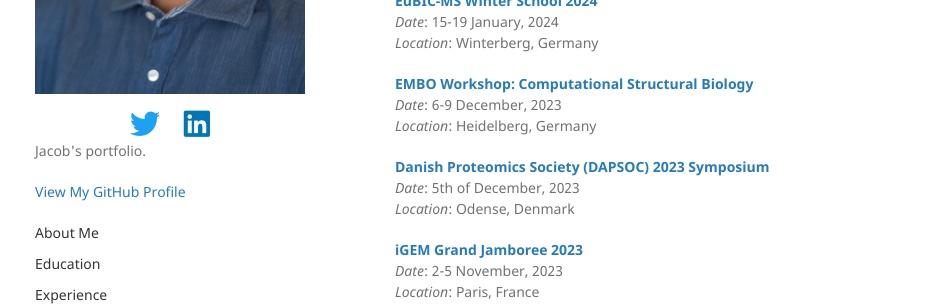
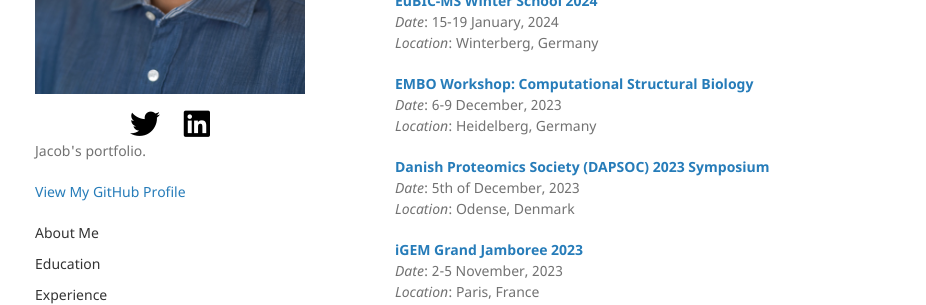
Before and after one commit to jacobfh1/jacobfh1.github.io, a Jekyll site: the page built from index.md, in a window 1280 px wide and 1400 px high, scrolled down 268 px. Shown: the part 418-723 px from the top of the window, without its empty margins (175-1101 px from the left). Built offline with Jekyll 4.4.1, drawn with Linux system fonts in a browser that asks for light colours; nearby versions of some CDN libraries.

Commit message:
Updated website

```diff
--- a/_layouts/default.html
+++ b/_layouts/default.html
@@ -9,7 +9,7 @@
     <link rel="stylesheet" href="{{ "/assets/css/style.css?v=" | append: site.github.build_revision | relative_url }}">
 
     <!-- Font Awesome for social icons -->
-    <link rel="stylesheet" href="https://cdnjs.cloudflare.com/ajax/libs/font-awesome/6.0.0-beta3/css/all.min.css">
+    <link rel="stylesheet" href="https://cdnjs.cloudflare.com/ajax/libs/font-awesome/6.6.0/css/all.min.css" integrity="sha512-Kc323vGBEqzTmouAECnVceyQqyqdsSiqLQISBL29aUW4U/M7pSPA/gEUZQqv1cwx4OnYxTxve5UMg5GT6L4JJg==" crossorigin="anonymous" referrerpolicy="no-referrer" />
 
     <!--[if lt IE 9]>
     <script src="https://cdnjs.cloudflare.com/ajax/libs/html5shiv/3.7.3/html5shiv.min.js"></script>
@@ -28,10 +28,10 @@
         <!-- Social media icons under the logo -->
         <div class="social-icons">
           <a href="https://twitter.com/jacobfh" target="_blank">
-            <i class="fab fa-twitter" style="font-size:30px;color:#1DA1F2;"></i>
+            <i class="fab fa-twitter"></i>
           </a>
           <a href="https://www.linkedin.com/in/jacobfh/" target="_blank">
-            <i class="fab fa-linkedin" style="font-size:30px;color:#0077B5;"></i>
+            <i class="fab fa-linkedin"></i>
           </a>
         </div>
 
--- a/assets/css/style.scss
+++ b/assets/css/style.scss
@@ -24,6 +24,7 @@
   nav a:hover {
     text-decoration: underline; /* Underline on hover */
   }
+
   .social-icons {
     text-align: center;
     margin-top: 10px;
@@ -32,24 +33,24 @@
   .social-icons a {
     margin: 0 10px;
     color: #000; /* Default color for icons */
-    transition: color 0.3s ease; /* Smooth transition for hover effect */
+    transition: color 0.3s ease; /* Smooth transition */
   }
 
-  .social-icons img {
-    width: 30px;
-    height: 30px;
+  .social-icons i {
+    font-size: 30px; /* Size of Font Awesome icons */
   }
 
+  /* Hover effects */
   .social-icons a:hover {
-    color: #0077b5; /* Default hover color (LinkedIn blue) */
+    color: #0077b5; /* Default LinkedIn blue as fallback */
   }
 
-  /* Specific hover effect for Twitter */
-  .social-icons a[href*="twitter.com"]:hover {
-    color: #1DA1F2; /* Twitter blue for hover effect */
+  /* Specific hover color for Twitter */
+  .social-icons a[href*="twitter.com"]:hover i {
+    color: #1DA1F2; /* Twitter blue */
   }
 
-  /* Specific hover effect for LinkedIn */
-  .social-icons a[href*="linkedin.com"]:hover {
-    color: #0077b5; /* LinkedIn blue for hover effect */
+  /* Specific hover color for LinkedIn */
+  .social-icons a[href*="linkedin.com"]:hover i {
+    color: #0077b5; /* LinkedIn blue */
   }
```
